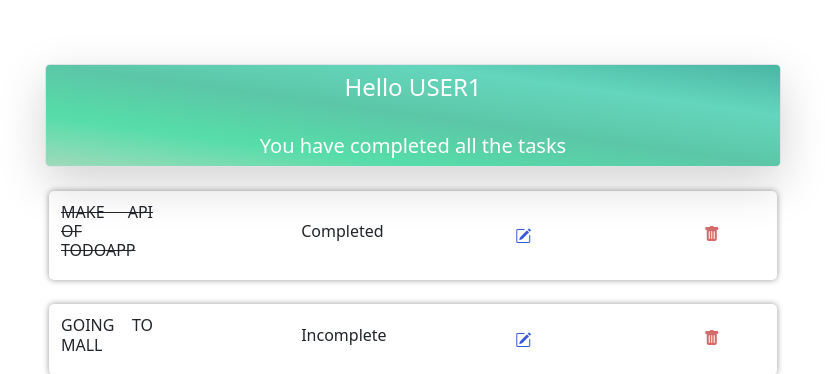
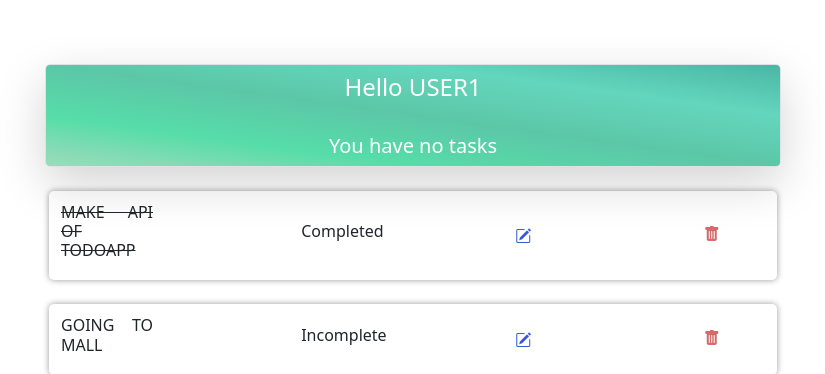
Before and after one commit to QuantumCode01/todo-app, a Django app: template app/templates/app/tasks.html in a window 1280 px wide. Shown: the part 72-446 px from the top of the page, without its empty margins (227-1052 px from the left). Run offline with Django 4.2, Linux system fonts and the light colour scheme; the template is opened without the code that fills it: values that come from a table or form of the project are taken from there, others are empty; a user stored in the database is signed in; data comes from the database, SQL or seed files in the repository.

Commit message:
task.html updated

```diff
--- a/app/templates/app/tasks.html
+++ b/app/templates/app/tasks.html
@@ -14,8 +14,11 @@
 </head>
 <body>
 
+   {% include "app/navbar.html" %}
 
-   {% include "app/navbar.html" %}
+
+
+
     <div class="container mt-5 pt-2" >
         <div class="row justify-content-center">
         <div class="col-6 text-center mb-2 ">
@@ -39,7 +42,7 @@
                   {% if count %}
                   <h5>You have <em>{{count}}</em> incomplete task{{count|pluralize:"s"}}.</h5>
                   {% else %}
-                  <h5>You have completed all the tasks</h5>
+                  <h5>You have no tasks</h5>
                   {% endif %}
                 </div> <br>
                 {% endif %}
@@ -75,7 +78,7 @@
                                   {%endif%}
                               </div>
 
-                              <div class="hello1 d-inline-block" style="width:100px;margin-right:80px;">
+                              <div class="hello1 d-inline-block " style="width:100px;margin-right:80px;">
                                     <a href="{{tk.get_absolute_url}}" ><i class="edit bi bi-pencil-square"></i></a>
                               </div>
 
@@ -124,6 +127,35 @@
                  {% block content %} {% endblock content%}
       </div>
 
+
+
+
+
+
+
+
+
+
+
+
+
+
+
+
+
+
+
+
+
+
+
+
+
+
+
+
+
+
     <script src="https://cdn.jsdelivr.net/npm/bootstrap@5.0.2/dist/js/bootstrap.bundle.min.js" integrity="sha384-MrcW6ZMFYlzcLA8Nl+NtUVF0sA7MsXsP1UyJoMp4YLEuNSfAP+JcXn/tWtIaxVXM" crossorigin="anonymous"></script>
 </body>
 </html>
```
